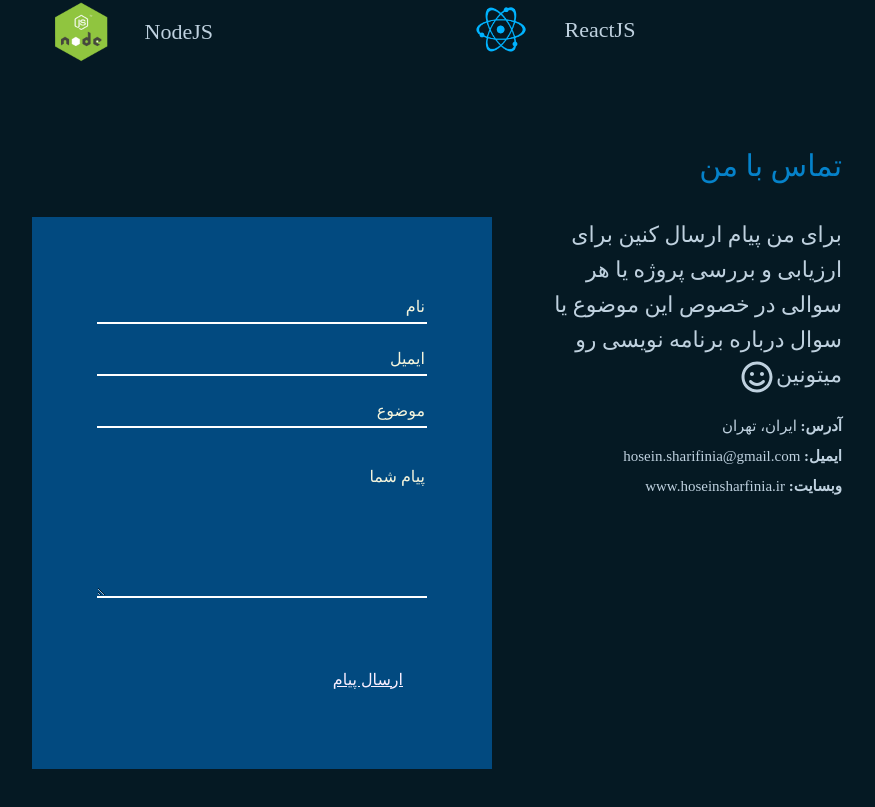
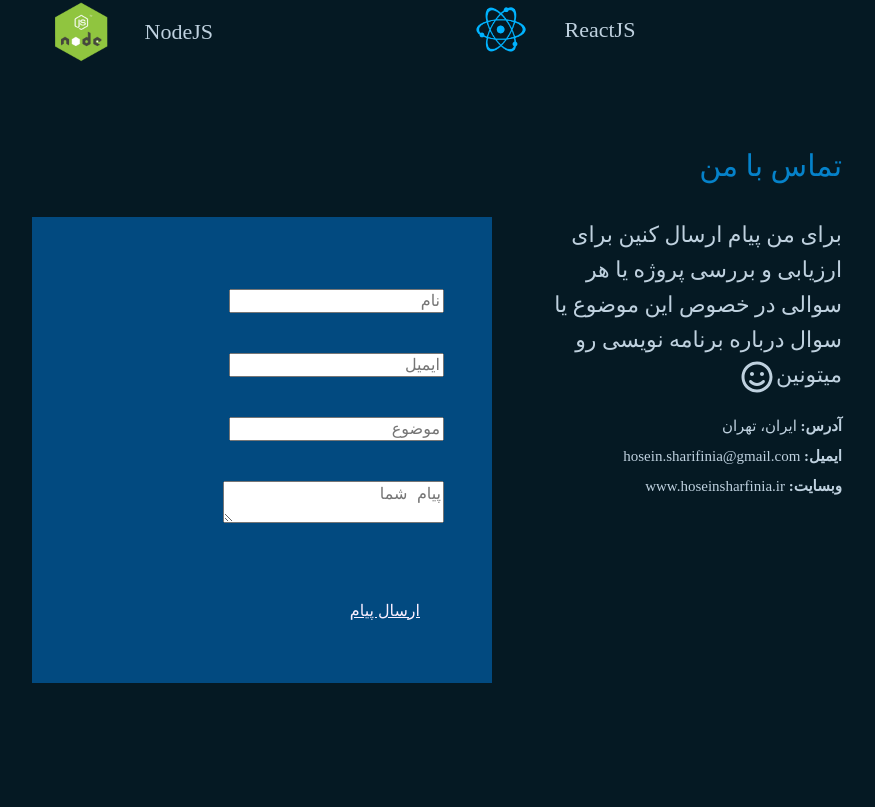
Before and after one commit to sharifiniaa/website, a Next.js app: page / in a window 1280 px wide. Shown: the part 3997-4804 px from the top of the page, without its empty margins (13-888 px from the left). Built offline with nearby package versions, Linux system fonts and the light colour scheme; a web font is replaced by a local one.

Commit message:
feat:edit classes and add scoped jsx style to contact form (#15)

```diff
--- a/assets/styles/sass/components/Elements/Buttons/_index.scss
+++ b/assets/styles/sass/components/Elements/Buttons/_index.scss
@@ -1 +1 @@
-@import "./_Button-outline.scss";
+// @import "./_Button-outline.scss";
--- a/assets/styles/sass/components/Elements/Forms/_contact-form.scss
+++ b/assets/styles/sass/components/Elements/Forms/_contact-form.scss
@@ -1,28 +1,28 @@
-.contact-form {
-  padding: 65px;
-  background-color: #024a80;
-}
+  // .contact-form {
+  //   padding: 65px;
+  //   background-color: #024a80;
+  // }
 
-.contact-form input,
-.contact-form textarea {
-  border: 0;
-  border-bottom: 2px solid #fff;
-  padding-top: 0.8rem;
-  padding-bottom: 0.8rem;
-  margin: 10px 0;
-  height: 2rem;
-  font-size: 1rem;
-  font-family: vazir;
-  width: 100%;
-  line-height: 2rem;
-  background-color: transparent;
-  color: #fff;
-  outline: none;
-}
+  // .contact-form input,
+  // .contact-form textarea {
+  //   border: 0;
+  //   border-bottom: 2px solid #fff;
+  //   padding-top: 0.8rem;
+  //   padding-bottom: 0.8rem;
+  //   margin: 10px 0;
+  //   height: 2rem;
+  //   font-size: 1rem;
+  //   font-family: vazir;
+  //   width: 100%;
+  //   line-height: 2rem;
+  //   background-color: transparent;
+  //   color: #fff;
+  //   outline: none;
+  // }
 
-.contact-form textarea {
-  height: 150px;
-}
-.contact-form ::placeholder {
-  color: beige;
-}
+  // .contact-form textarea {
+  //   height: 150px;
+  // }
+  // .contact-form ::placeholder {
+  //   color: beige;
+  // }
--- a/assets/styles/sass/components/Elements/Forms/_index.scss
+++ b/assets/styles/sass/components/Elements/Forms/_index.scss
@@ -1 +1 @@
-@import "_contact-form.scss";
+// @import "_contact-form.scss";
--- a/components/Contact/ContactForm.js
+++ b/components/Contact/ContactForm.js
@@ -3,20 +3,42 @@ import ButtonOutline from "../Buttons/ButtounOutline";
 
 const ContactForm = () => {
   return (
-    <form className="contact-form">
-      <div className="contact-from__input-holder">
+    <form className="contact-form bg-color-dark-blue p-5">
+      <div className="py-3 mt-2 mb-0 text-5">
         <input name="name" type="text" placeholder="نام" />
       </div>
-      <div className="contact-from__input-holder">
+      <div className="py-3 mt-2 mb-0 text-5">
         <input name="email" type="email" placeholder="ایمیل" />
       </div>
-      <div className="contact-from__input-holder">
+      <div className="py-3 mt-2 mb-0 text-5">
         <input name="subject" type="text" placeholder="موضوع" />
       </div>
-      <div className="contact-from__input-holder">
+      <div className="py-3 mt-2 mb-0 text-5">
         <textarea row="6" name="message" placeholder="پیام شما" />
       </div>
       <ButtonOutline title={"ارسال پیام"} />
+      <style scoped jsx>
+        {`
+          .contact-form input,
+          .contact-form textarea {
+            border: 0;
+            border-bottom: 2px solid #fff;
+            height: 2rem;
+            font-family: vazir;
+            width: 100%;
+            line-height: 2rem;
+            background-color: transparent;
+            outline: none;
+            color: #fff;
+          }
+          .contact-form textarea {
+            height: 150px;
+          }
+          ::placeholder {
+            color: white;
+          }
+        `}
+      </style>
     </form>
   );
 };
```
Also changed, not shown: components/Buttons/ButtounOutline.js (+2 -6 lines).
